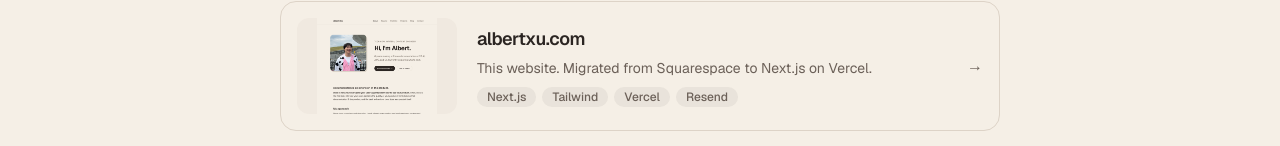
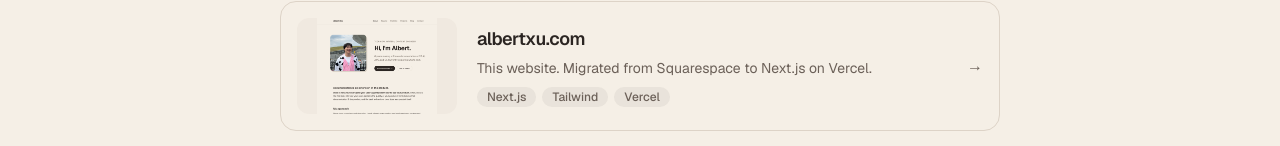
Before and after one commit to xu-albert/albertxu-com, a Next.js app: page /projects in a window 1280 px wide. Shown: the part 234-380 px from the top of the page. Built offline with nearby package versions, Linux system fonts and the light colour scheme.

Commit message:
no-mistakes(review): Drop stale Resend tags, refresh contact pointers, make /contact redirect temporary

```diff
--- a/content/projects/albertxu-com.mdx
+++ b/content/projects/albertxu-com.mdx
@@ -3,7 +3,7 @@ export const metadata = {
   tagline:
     "This website. Migrated from Squarespace to Next.js on Vercel.",
   image: "/albertxu-com.png",
-  tags: ["Next.js", "Tailwind", "Vercel", "Resend"],
+  tags: ["Next.js", "Tailwind", "Vercel"],
 };
 
 ## Background
--- a/content/projects/potter-journal.mdx
+++ b/content/projects/potter-journal.mdx
@@ -85,4 +85,4 @@ I think everyone thinks of AI as a great coding engineer, but I encourage you to
 
 I'm pretty happy with what I have right now. I think unless I really level up my pottery skills, the current tracker is quite sufficient for what I need. Perhaps in the future I'll put in different firing options, a calendar representation to see how often I make things, or a **share** feature that allows people to show things off with a unique link.
 
-If you do pottery, feel free to try Potter Journal out, and use the feedback form built in the app or the contact form on my website. Thank you!
+If you do pottery, feel free to try Potter Journal out, and use the feedback form built in the app or reach out to me on [LinkedIn](https://linkedin.com/in/albertwxu). Thank you!
--- a/content/updates.mdx
+++ b/content/updates.mdx
@@ -6,6 +6,10 @@
   Format: `## Month Year` heading, then one bullet per change. Nest bullets
   underneath when a change needs detail. Links are ordinary markdown.
 */}
+
+## August 2026
+
+- Removed the Contact tab and page; getting in touch now goes to [LinkedIn](https://linkedin.com/in/albertwxu)
 
 ## July 2026
 
--- a/next.config.ts
+++ b/next.config.ts
@@ -6,12 +6,14 @@ const nextConfig: NextConfig = {
   // The contact page and its form are gone; LinkedIn is the way to reach me.
   // Old inbound links and search results still point at /contact, so send
   // them where the home page's "Get in touch" now goes instead of 404ing.
+  // Temporary (307) on purpose, so nothing caches this forever and an on-site
+  // /contact page can come back later without fighting stale redirects.
   async redirects() {
     return [
       {
         source: "/contact",
         destination: "https://linkedin.com/in/albertwxu",
-        permanent: true,
+        permanent: false,
       },
     ];
   },
--- a/src/app/projects/page.tsx
+++ b/src/app/projects/page.tsx
@@ -11,7 +11,7 @@ const projects = [
     tagline:
       "This website. Migrated from Squarespace to Next.js on Vercel.",
     image: "/albertxu-com.png",
-    tags: ["Next.js", "Tailwind", "Vercel", "Resend"],
+    tags: ["Next.js", "Tailwind", "Vercel"],
   },
   {
     slug: "potter-journal",
```
